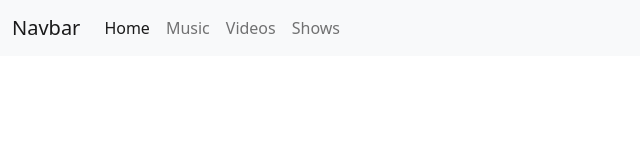
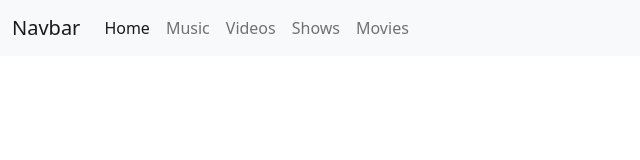
Before and after one commit to Russell250/sample, a plain HTML site: page page3.html in a window 1280 px wide. Shown: the full height of the page, 0-640 px from the left. Drawn offline with nearby package versions, Linux system fonts and the light colour scheme.

Commit message:
Update page3.html

```diff
--- a/page3.html
+++ b/page3.html
@@ -21,6 +21,9 @@
         <li class="nav-item">
           <a class="nav-link" href = "page4.html">Shows</a>
         </li>
+       <li class="nav-item">
+          <a class="nav-link" href = "page5.html">Movies</a>
+        </li>
       </ul>
     </div>
   </div>
```
